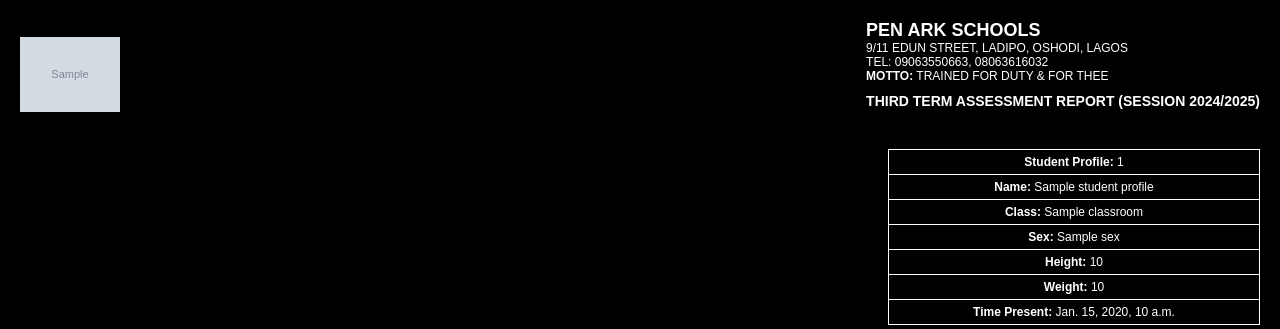
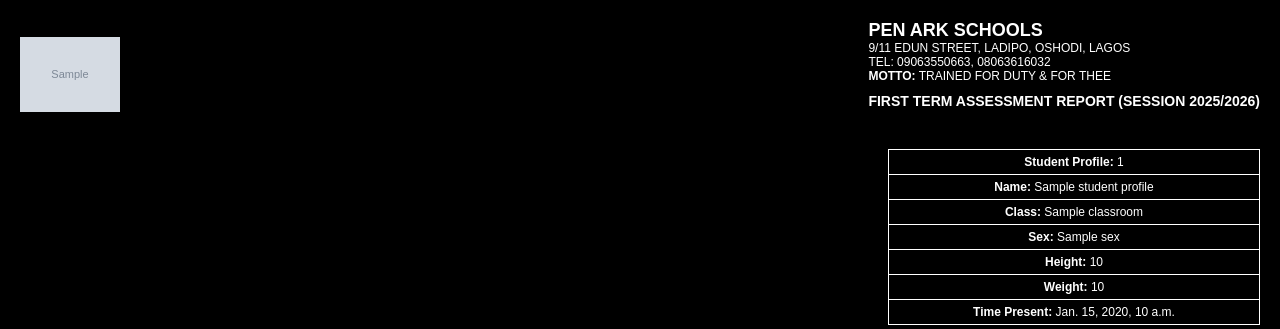
Before and after one commit to Chukwuaruka/school_portal, a Django app: template portal/templates/portal/grades_pdf.html in a window 1280 px wide. Shown: the top 329 px of the page. Run offline with Django 5.2, Linux system fonts and the light colour scheme; the template is opened without the code that fills it: most values are stand-ins (such as "Sample title", 1, 10 or a date in 2020); grey boxes marked "Sample" are stand-in pictures.

Commit message:
Update grades_pdf.html

```diff
--- a/portal/templates/portal/grades_pdf.html
+++ b/portal/templates/portal/grades_pdf.html
@@ -109,7 +109,7 @@
       TEL: 09063550663, 08063616032<br>
       <strong>MOTTO:</strong> TRAINED FOR DUTY & FOR THEE
     </div>
-    <div class="term-heading">THIRD TERM ASSESSMENT REPORT (SESSION 2024/2025)</div>
+    <div class="term-heading">FIRST TERM ASSESSMENT REPORT (SESSION 2025/2026)</div>
   </div>
 </div>
 
```
